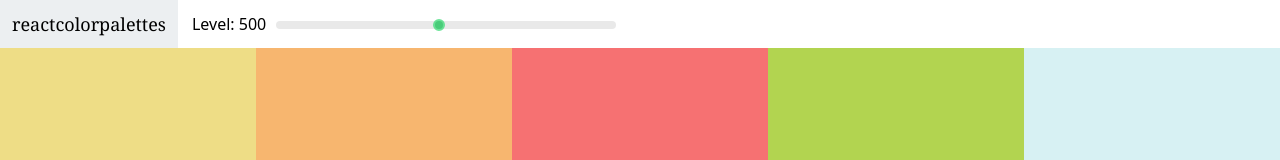
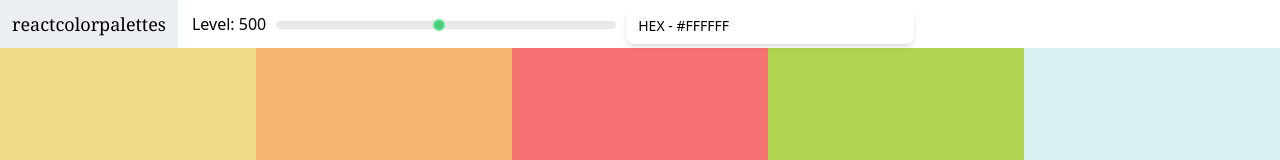
Before and after one commit to arzivre/color-palettes, a React (Vite) app: page /palette/1 in a window 1280 px wide. Shown: the top 160 px of the page. Built offline with nearby package versions, Linux system fonts and the light colour scheme.

Commit message:
add select component

```diff
--- a/package.json
+++ b/package.json
@@ -9,6 +9,7 @@
     "preview": "vite preview"
   },
   "dependencies": {
+    "@headlessui/react": "^1.7.3",
     "chroma-js": "^2.4.2",
     "rc-slider": "^10.0.1",
     "react": "^18.2.0",
--- a/src/components/ColorBox.tsx
+++ b/src/components/ColorBox.tsx
@@ -59,7 +59,7 @@ const ColorBox = ({ background, name }: ColorBoxPageProps) => {
         flex-col items-center justify-center text-[400px] text-white opacity-0
          ${
            clipboard.copied &&
-           'z-20 scale-[1] transform  opacity-100 transition delay-300 ease-in-out'
+           'z-20 scale-[1] transform  opacity-100 transition delay-150 ease-in-out'
          }
       `}
       >
@@ -76,9 +76,9 @@ const ColorBox = ({ background, name }: ColorBoxPageProps) => {
           onClick={() => clipboard.copy(background)}
           className='copy-button absolute  top-[50%] left-[50%] -mt-[15px] -ml-[50px] block
           h-[30px] w-[100px] bg-[rgba(255,255,255,0.3)] text-center text-base uppercase text-white
-          opacity-0 outline-none group-hover:opacity-100 group-hover:transition group-hover:delay-100'
+          opacity-0 outline-none group-hover:opacity-100 group-hover:transition group-hover:delay-150'
         >
-          {clipboard.copied ? 'Copied' : 'Copy'}
+          {clipboard.copied ? `Copied - ${background}` : 'Copy'}
         </button>
       </div>
       <span
--- a/src/components/Navbar.tsx
+++ b/src/components/Navbar.tsx
@@ -1,11 +1,20 @@
-import { Dispatch, SetStateAction } from 'react'
+import { useState, Dispatch, SetStateAction } from 'react'
 import Slider from 'rc-slider'
+import { Listbox } from '@headlessui/react'
 
+interface ColorType {
+  id: number
+  name: string
+  value: string
+}
 interface Props {
   level: number
   setLevel: Dispatch<SetStateAction<number>>
+  type: ColorType
+  setType: Dispatch<SetStateAction<ColorType>>
+  colorsType: ColorType[]
 }
-const Navbar = ({ level, setLevel }: Props) => {
+const Navbar = ({ level, setLevel, type, setType, colorsType }: Props) => {
   return (
     <header className='flex h-[6vh] items-center justify-start'>
       <div className='mr-3.5 flex h-full items-center bg-[#eceff1] py-0 px-3 font-serif text-lg'>
@@ -25,6 +34,33 @@ const Navbar = ({ level, setLevel }: Props) => {
           />
         </div>
       </div>
+      <div className='w-72'>
+        <Listbox value={type} onChange={setType}>
+          <div className='relative z-10 mt-1'>
+            <Listbox.Button
+              className='relative w-full cursor-default rounded-lg
+            bg-white py-2 pl-3 pr-10 text-left shadow-md focus:outline-none
+            focus-visible:border-indigo-500 focus-visible:ring-2
+            focus-visible:ring-white focus-visible:ring-opacity-75
+            focus-visible:ring-offset-2 focus-visible:ring-offset-orange-300
+            sm:text-sm'
+            >
+              {type.name}
+            </Listbox.Button>
+            <Listbox.Options
+              className='absolute mt-1 max-h-60 w-full overflow-auto
+            rounded-md bg-white py-1 text-base shadow-lg ring-1 ring-black
+            ring-opacity-5 focus:outline-none sm:text-sm'
+            >
+              {colorsType.map((color) => (
+                <Listbox.Option key={color.id} value={color}>
+                  {color.name}
+                </Listbox.Option>
+              ))}
+            </Listbox.Options>
+          </div>
+        </Listbox>
+      </div>
     </header>
   )
 }
--- a/src/components/Palette.tsx
+++ b/src/components/Palette.tsx
@@ -1,5 +1,4 @@
 import { useState } from 'react'
-import Slider from 'rc-slider'
 import ColorBox from './ColorBox'
 import 'rc-slider/assets/index.css'
 import Navbar from './Navbar'
@@ -23,16 +22,34 @@ interface Color {
   rgba: string
 }
 
+const colorsType = [
+  { id: 1, name: 'HEX - #FFFFFF', value: 'hex' },
+  { id: 2, name: 'RGB - rgb(255,255,255)', value: 'rgb' },
+  { id: 3, name: 'RGBA - rgba(255,255,255,1.0)', value: 'rgba' },
+]
+
 const Palette = ({ generatedPalette }: Props) => {
   const [level, setLevel] = useState<number>(500)
+  const [type, setType] = useState(colorsType[0])
 
   const colorBoxes = generatedPalette.colors[level].map((color) => (
-    <ColorBox key={color.id} background={color.hex} name={color.name} />
+    <ColorBox
+      key={color.id}
+      // @ts-ignore
+      background={color[`${type.value}`]}
+      name={color.name}
+    />
   ))
 
   return (
     <div className='h-[100vh]'>
-      <Navbar level={level} setLevel={setLevel} />
+      <Navbar
+        level={level}
+        setLevel={setLevel}
+        type={type}
+        setType={setType}
+        colorsType={colorsType}
+      />
       <div className='h-[90%]'>{colorBoxes}</div>
       {/* Footer */}
     </div>
```
Also changed, not shown: 1 other file (tests, documents, lock files or other folders).
